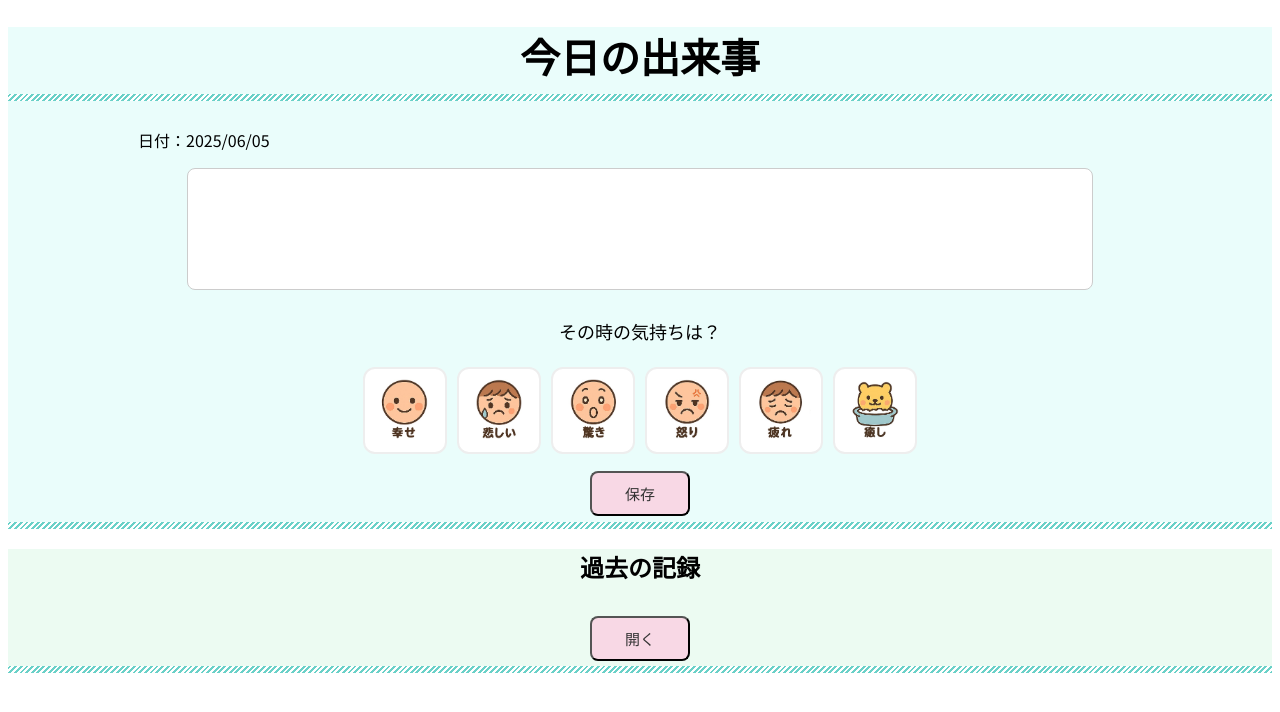
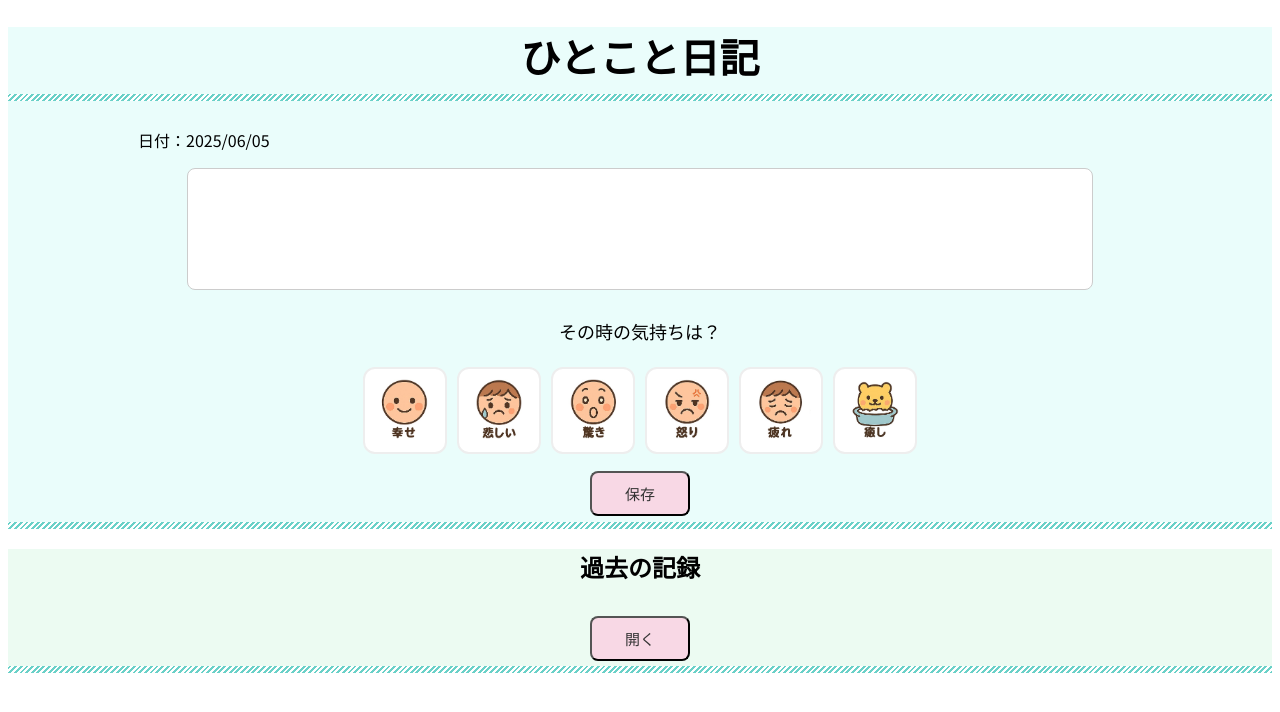
Before and after one commit to fumika2386/kadai03_memo, a plain HTML site: page index.html in a window 1280 px wide. Drawn offline with nearby package versions, Linux system fonts and the light colour scheme.

Commit message:
readme更新

```diff
--- a/index.html
+++ b/index.html
@@ -10,7 +10,7 @@
 </head>
 <body>
     <div class="today_color">
-            <h1>今日の出来事</h1>
+            <h1>ひとこと日記</h1>
             <p id="todayDate"></p><!-- 日付が表示される  -->
 
 
```
Also changed, not shown: 1 other file.
